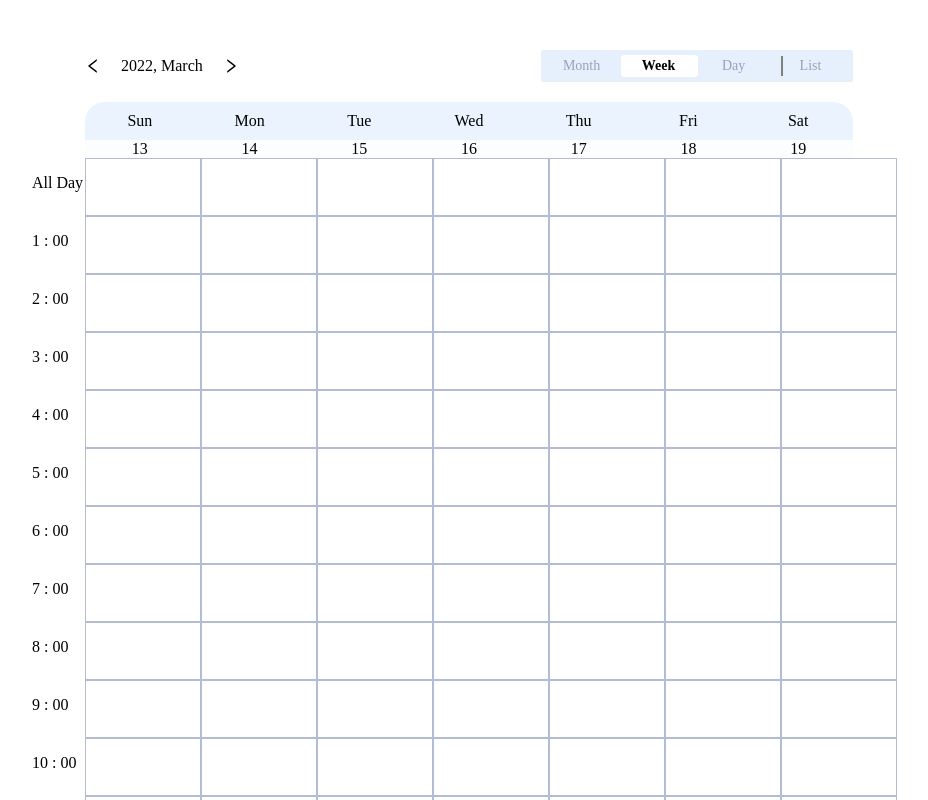
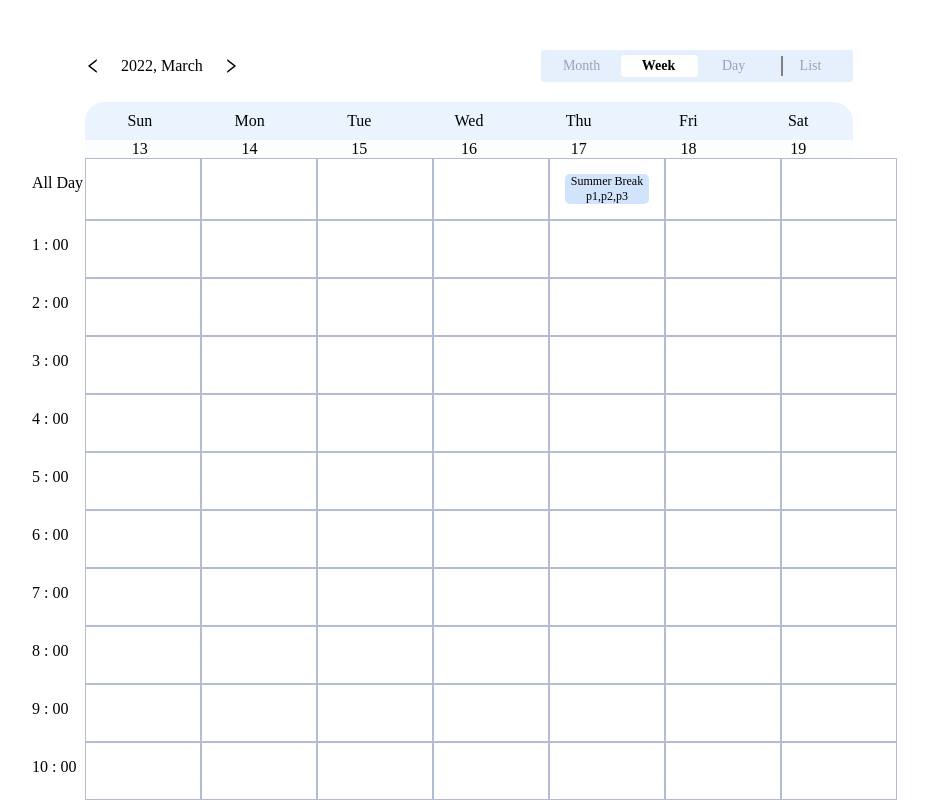
Before and after one commit to arkarhtethan/calendar-task, a React (Create React App) app: page / in a window 1280 px wide. Both pictures are taken after a click on the element "Week". Shown: the top 800 px of the page, without its empty margins (171-1099 px from the left). Built offline with nearby package versions, Linux system fonts and the light colour scheme.

Commit message:
show note conditionally

```diff
--- a/src/components/WeekDaysGrid.jsx
+++ b/src/components/WeekDaysGrid.jsx
@@ -22,16 +22,29 @@ const WeeksGridItem = ({ children }) => (
   <div className="weeks__grid--body-item">{children}</div>
 );
 
-const WeeksGridItemText = ({ children, rowIndex, show }) => (
+const WeeksGridItemText = ({ hour, show, day }) => {
+  const { data } = useContext(CalendarContext);
+  const extractedData = data[day?.format("D/M/YYYY")];
+  const noteTime = false;
+  const notes = extractedData && extractedData.notes ? extractedData.notes : [];
+  return (
     <div className="weeks__grid--body-item__text">
       {show && (
         <p className="weeks__grid--body-item__text-hour">
-        {rowIndex === 0 ? "All Day" : `${rowIndex} : 00`}
+          {hour === 0 ? "All Day" : `${hour} : 00`}
         </p>
       )}
-    <p className="weeks__grid--body-item__text-event">{}</p>
+      {notes && !noteTime && hour === 0 && extractedData && (
+        <div className="weeks__grid--body-item__text-event">
+          {notes &&
+            !noteTime &&
+            hour === 0 &&
+            notes?.map((note) => <p style={{ fontSize: "12px" }}>{note}</p>)}
+        </div>
+      )}
     </div>
   );
+};
 
 const WeekDaysGrid = () => {
   const [days, setDays] = useState([]);
@@ -66,12 +79,13 @@ const WeekDaysGrid = () => {
             .map((_, index) => (
               <>
                 <WeeksGridItem>
-                  {Array(7)
-                    .fill(0)
-                    .map((_, ii) => (
-                      <WeeksGridItemText show={ii === 0} rowIndex={index}>
-                        {ii}
-                      </WeeksGridItemText>
+                  {days.map((day, ii) => (
+                    <WeeksGridItemText
+                      key={`${ii}-${index}`}
+                      show={ii === 0}
+                      hour={index}
+                      day={day}
+                    />
                   ))}
                 </WeeksGridItem>
               </>
```
Lines whose indentation alone changed are shown as unchanged.
